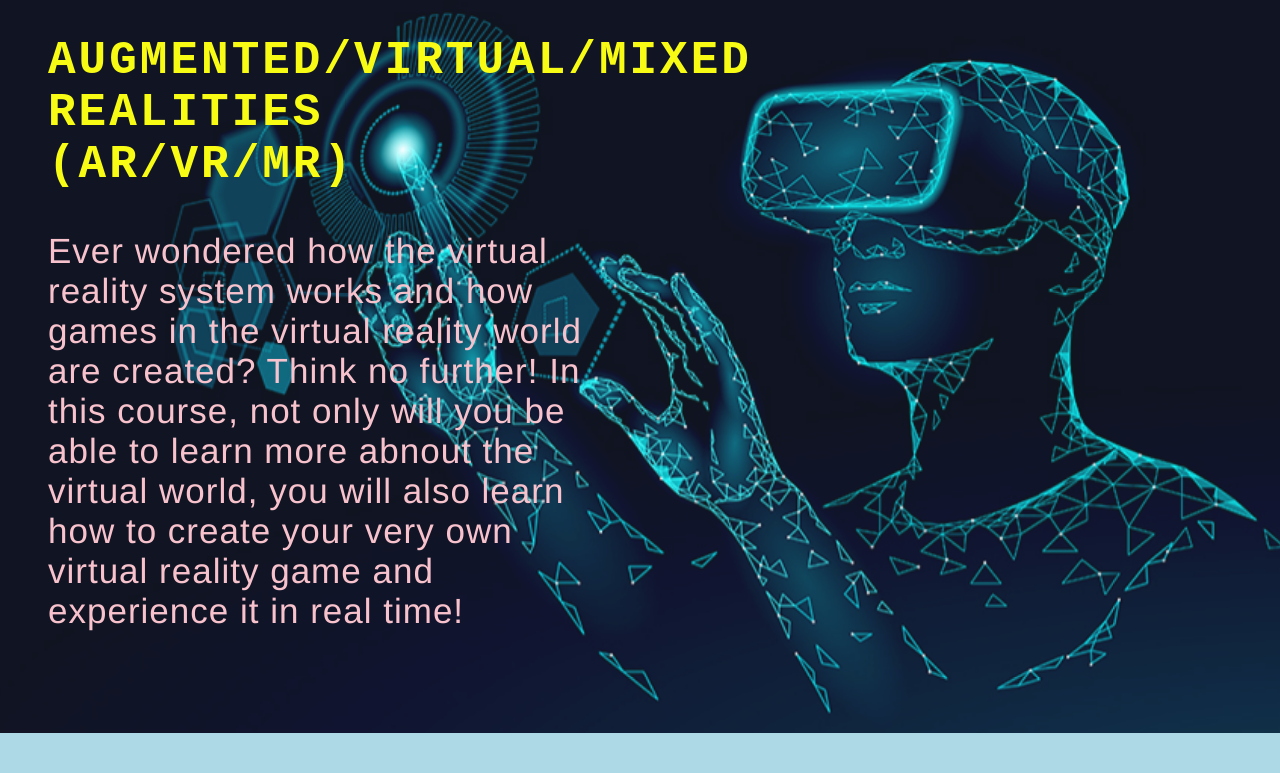
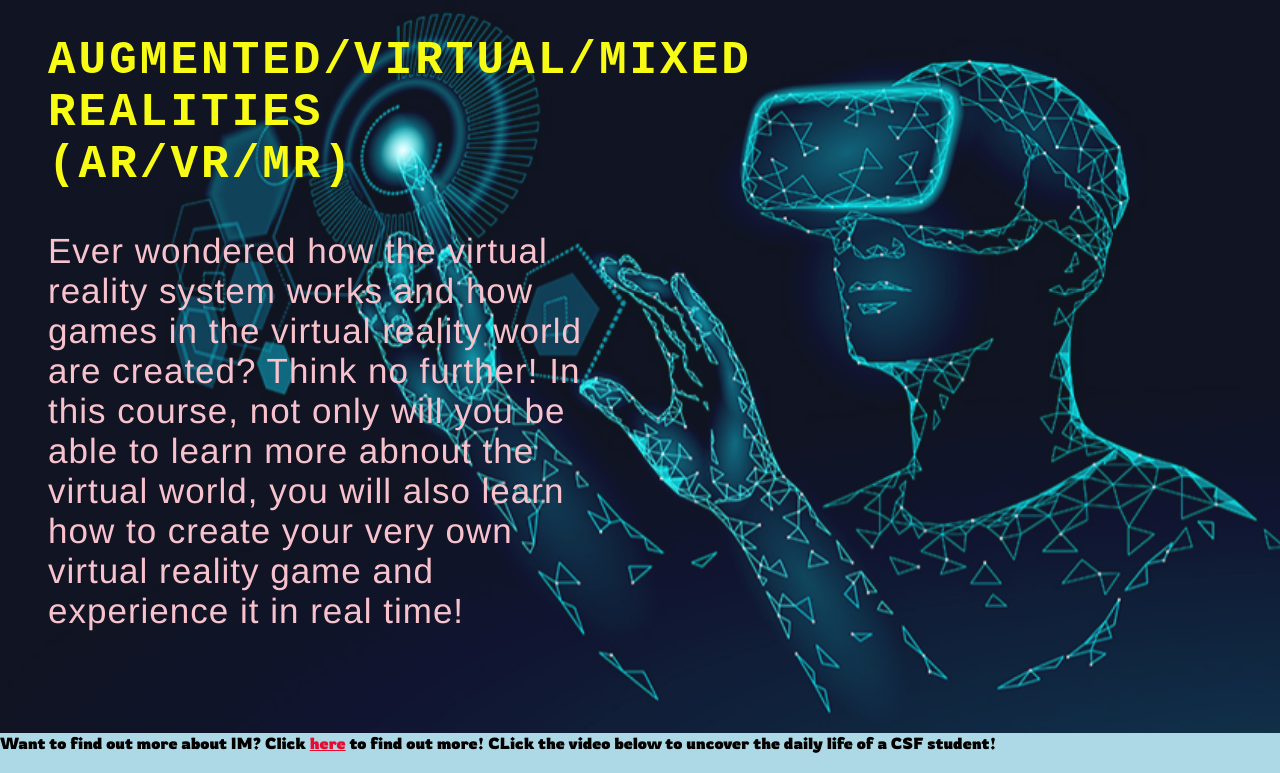
Before and after one commit to L1EWZZ/ID-Asg-2, a plain HTML site: page immersivemedia.html in a window 1280 px wide. Shown: the part 867-1640 px from the top of the page. Before the commit the page ends 1600 px from the top, so only its background shows below. Drawn offline with Linux system fonts and the light colour scheme.

Commit message:
added clickable text to link relevant websites.

```diff
--- a/immersivemedia.html
+++ b/immersivemedia.html
@@ -5,6 +5,7 @@
         <link rel="stylesheet" type="text/css" href="immersivemedia.css">
     </head>
     <body>
+
         <section>
             <h1>Immersive Media</h1>
             <div class="banner">
@@ -37,6 +38,9 @@
                  </div>
              </div>
         </div>
+        <div class="clickMore">
+            Want to find out more about IM? Click <a href="https://www.np.edu.sg/ict/Pages/im.aspx" target="_blank" style="color: rgb(231, 12, 48);">here</a> to find out more! CLick the video below to uncover the daily life of a CSF student!<br><br>
+        </div>
 
         <script>
             const banner = document.getElementsByClassName('banner')[0];
```
Also changed, not shown: informationtechnology.html (+3 -0 lines).
